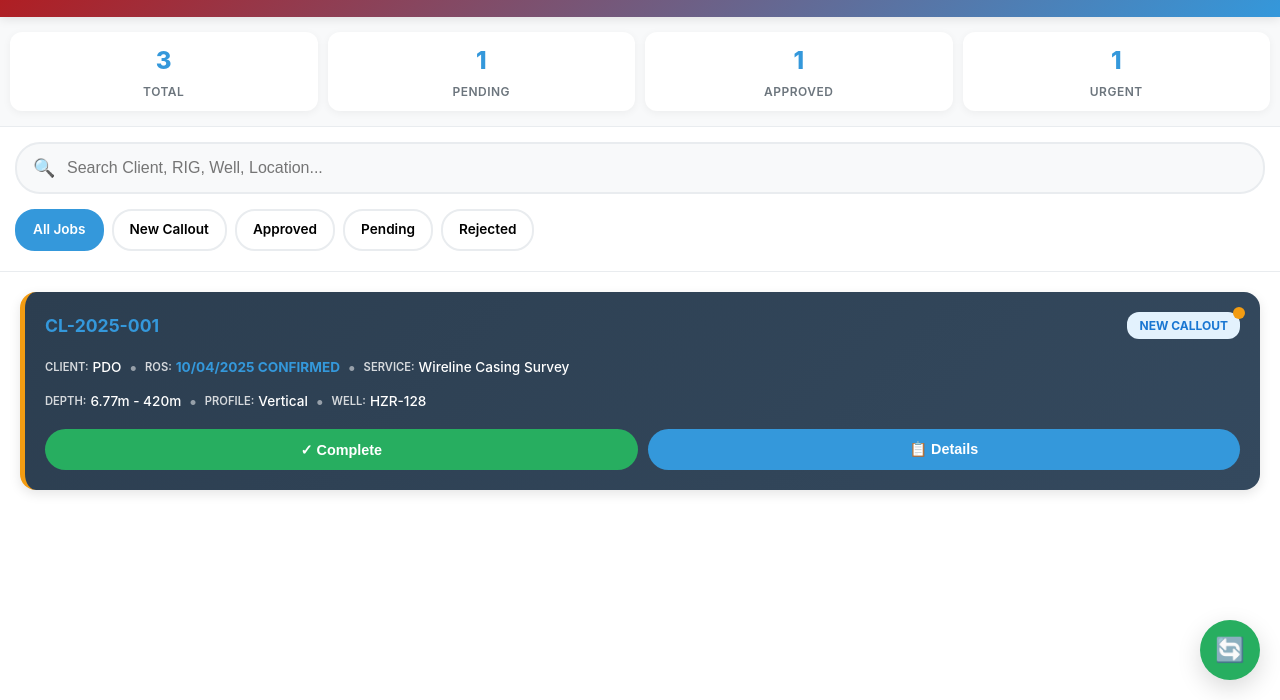
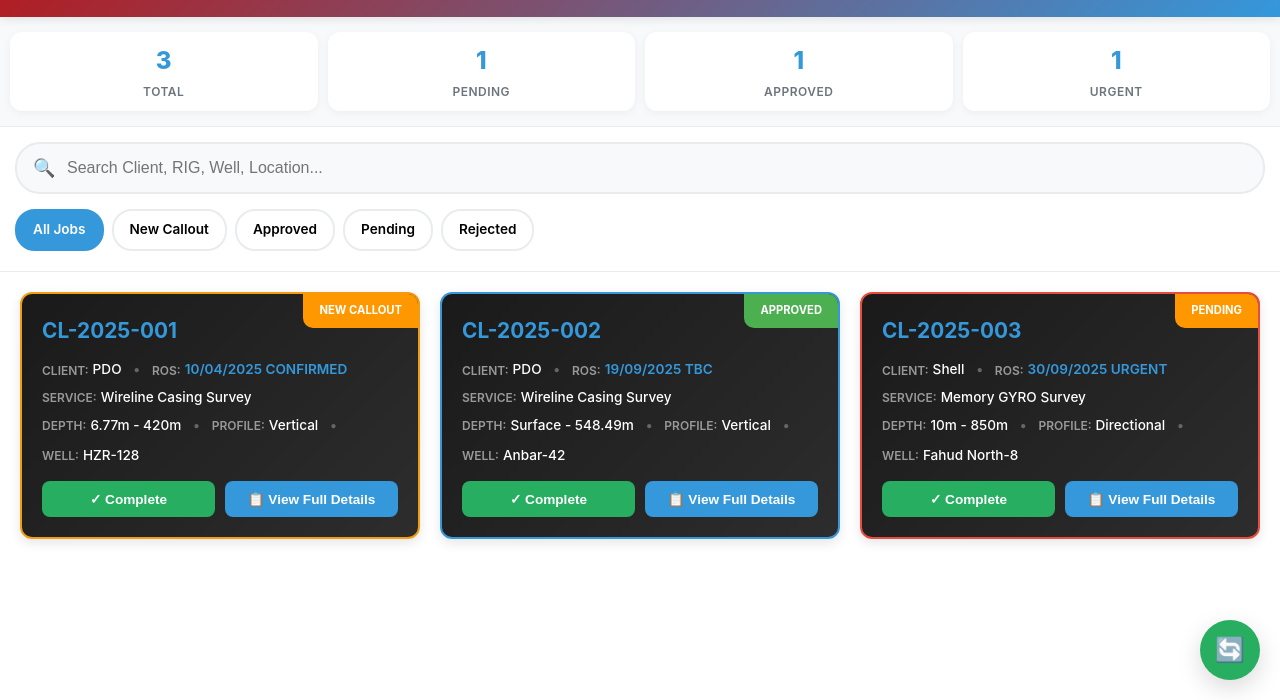
Before and after one commit to SK-SOG27/task-callout-dashboard, a plain HTML site: page index.html in a window 1280 px wide. Shown: the part 100-800 px from the top of the page. Drawn offline with Linux system fonts and the light colour scheme.

Commit message:
2 Update index.html

```diff
--- a/index.html
+++ b/index.html
@@ -165,68 +165,54 @@
         }
 
         .job-card {
-            background: linear-gradient(135deg, #2c3e50 0%, #34495e 100%);
-            border-radius: 16px;
+            background: linear-gradient(135deg, #1a1a1a 0%, #2d2d2d 100%);
+            border-radius: 12px;
             padding: 20px;
             box-shadow: var(--card-shadow);
             transition: all 0.3s ease;
             position: relative;
-            border-left: 5px solid var(--secondary-color);
+            border: 2px solid #333;
             color: #ffffff;
         }
 
-        .job-card.priority-urgent { border-left-color: var(--danger-color); }
-        .job-card.priority-high { border-left-color: var(--warning-color); }
+        .job-card.priority-urgent { border-color: var(--danger-color); }
+        .job-card.priority-high { border-color: var(--warning-color); }
+        .job-card.priority-normal { border-color: var(--secondary-color); }
 
-        .priority-dot {
+        .status-indicator {
             position: absolute;
-            top: 15px;
-            right: 15px;
-            width: 12px;
-            height: 12px;
-            border-radius: 50%;
-            background: var(--secondary-color);
+            top: 0;
+            right: 0;
+            padding: 8px 16px;
+            border-radius: 0 10px 0 10px;
+            font-size: 0.7rem;
+            font-weight: 700;
+            text-transform: uppercase;
         }
 
-        .priority-urgent .priority-dot { background: var(--danger-color); }
-        .priority-high .priority-dot { background: var(--warning-color); }
+        .status-indicator.new { background: #ff9800; color: white; }
+        .status-indicator.approved { background: #4caf50; color: white; }
+        .status-indicator.pending { background: #ff9800; color: white; }
 
         .job-header {
-            display: flex;
-            justify-content: space-between;
-            align-items: flex-start;
-            margin-bottom: 15px;
-            flex-wrap: wrap;
-            gap: 10px;
+            margin-bottom: 12px;
+            padding-right: 100px;
         }
 
         .job-id {
-            font-size: 1.1rem;
+            font-size: 1.3rem;
             font-weight: 700;
             color: #3498db;
-            flex: 1;
+            margin-bottom: 8px;
         }
-
-        .status-badge {
-            padding: 4px 12px;
-            border-radius: 12px;
-            font-size: 0.75rem;
-            font-weight: 700;
-            text-transform: uppercase;
-            white-space: nowrap;
-        }
-
-        .status-newcallout { background: #e3f2fd; color: #1976d2; }
-        .status-approved { background: #e8f5e8; color: #2e7d32; }
-        .status-rejected { background: #ffebee; color: #c62828; }
-        .status-pending { background: #fff3e0; color: #f57c00; }
 
         .job-info-line {
             display: flex;
             align-items: center;
             flex-wrap: wrap;
             gap: 8px;
-            margin-bottom: 8px;
+            margin-bottom: 6px;
+            font-size: 0.85rem;
         }
 
         .info-item {
@@ -236,10 +222,9 @@
         }
 
         .info-label {
-            font-size: 0.7rem;
+            font-size: 0.75rem;
             font-weight: 600;
-            color: #ffffff;
-            opacity: 0.8;
+            color: #999;
             text-transform: uppercase;
         }
 
@@ -251,13 +236,13 @@
 
         .info-value.highlight {
             color: #3498db;
-            font-weight: 700;
+            font-weight: 600;
         }
 
         .info-divider {
-            color: #ffffff;
-            opacity: 0.5;
+            color: #666;
             font-weight: bold;
+            margin: 0 4px;
         }
 
         .action-buttons {
@@ -268,37 +253,37 @@
         }
 
         .btn-complete {
-            padding: 12px 20px;
+            padding: 10px 16px;
             background: var(--success-color);
             color: white;
             border: none;
-            border-radius: 25px;
+            border-radius: 8px;
             font-weight: 600;
-            font-size: 0.9rem;
+            font-size: 0.85rem;
             cursor: pointer;
             transition: all 0.3s ease;
         }
 
         .btn-complete:hover {
             background: #1e8449;
-            transform: translateY(-2px);
+            transform: translateY(-1px);
         }
 
         .details-btn {
-            padding: 12px 20px;
+            padding: 10px 16px;
             background: var(--secondary-color);
             color: white;
             border: none;
-            border-radius: 25px;
+            border-radius: 8px;
             font-weight: 600;
-            font-size: 0.9rem;
+            font-size: 0.85rem;
             cursor: pointer;
             transition: all 0.3s ease;
         }
 
         .details-btn:hover {
             background: #2980b9;
-            transform: translateY(-2px);
+            transform: translateY(-1px);
         }
 
         .refresh-btn {
@@ -595,11 +580,10 @@
         <div class="jobs-container" id="jobsContainer">
             <!-- Sample Job Cards -->
             <div class="job-card priority-high">
-                <div class="priority-dot"></div>
+                <div class="status-indicator new">NEW CALLOUT</div>
 
                 <div class="job-header">
                     <div class="job-id">CL-2025-001</div>
-                    <div class="status-badge status-newcallout">New Callout</div>
                 </div>
 
                 <div class="job-info-line">
@@ -612,7 +596,9 @@
                         <span class="info-label">ROS:</span>
                         <span class="info-value highlight">10/04/2025 CONFIRMED</span>
                     </span>
-                    <span class="info-divider">•</span>
+                </div>
+
+                <div class="job-info-line">
                     <span class="info-item">
                         <span class="info-label">SERVICE:</span>
                         <span class="info-value">Wireline Casing Survey</span>
@@ -641,7 +627,113 @@
                         ✓ Complete
                     </button>
                     <button class="details-btn" onclick="showJobDetails('CL-2025-001')">
-                        📋 Details
+                        📋 View Full Details
+                    </button>
+                </div>
+            </div>
+
+            <div class="job-card priority-normal">
+                <div class="status-indicator approved">APPROVED</div>
+
+                <div class="job-header">
+                    <div class="job-id">CL-2025-002</div>
+                </div>
+
+                <div class="job-info-line">
+                    <span class="info-item">
+                        <span class="info-label">CLIENT:</span>
+                        <span class="info-value">PDO</span>
+                    </span>
+                    <span class="info-divider">•</span>
+                    <span class="info-item">
+                        <span class="info-label">ROS:</span>
+                        <span class="info-value highlight">19/09/2025 TBC</span>
+                    </span>
+                </div>
+
+                <div class="job-info-line">
+                    <span class="info-item">
+                        <span class="info-label">SERVICE:</span>
+                        <span class="info-value">Wireline Casing Survey</span>
+                    </span>
+                </div>
+
+                <div class="job-info-line">
+                    <span class="info-item">
+                        <span class="info-label">DEPTH:</span>
+                        <span class="info-value">Surface - 548.49m</span>
+                    </span>
+                    <span class="info-divider">•</span>
+                    <span class="info-item">
+                        <span class="info-label">PROFILE:</span>
+                        <span class="info-value">Vertical</span>
+                    </span>
+                    <span class="info-divider">•</span>
+                    <span class="info-item">
+                        <span class="info-label">WELL:</span>
+                        <span class="info-value">Anbar-42</span>
+                    </span>
+                </div>
+
+                <div class="action-buttons">
+                    <button class="btn-complete" onclick="completeJob('CL-2025-002')">
+                        ✓ Complete
+                    </button>
+                    <button class="details-btn" onclick="showJobDetails('CL-2025-002')">
+                        📋 View Full Details
+                    </button>
+                </div>
+            </div>
+
+            <div class="job-card priority-urgent">
+                <div class="status-indicator pending">PENDING</div>
+
+                <div class="job-header">
+                    <div class="job-id">CL-2025-003</div>
+                </div>
+
+                <div class="job-info-line">
+                    <span class="info-item">
+                        <span class="info-label">CLIENT:</span>
+                        <span class="info-value">Shell</span>
+                    </span>
+                    <span class="info-divider">•</span>
+                    <span class="info-item">
+                        <span class="info-label">ROS:</span>
+                        <span class="info-value highlight">30/09/2025 URGENT</span>
+                    </span>
+                </div>
+
+                <div class="job-info-line">
+                    <span class="info-item">
+                        <span class="info-label">SERVICE:</span>
+                        <span class="info-value">Memory GYRO Survey</span>
+                    </span>
+                </div>
+
+                <div class="job-info-line">
+                    <span class="info-item">
+                        <span class="info-label">DEPTH:</span>
+                        <span class="info-value">10m - 850m</span>
+                    </span>
+                    <span class="info-divider">•</span>
+                    <span class="info-item">
+                        <span class="info-label">PROFILE:</span>
+                        <span class="info-value">Directional</span>
+                    </span>
+                    <span class="info-divider">•</span>
+                    <span class="info-item">
+                        <span class="info-label">WELL:</span>
+                        <span class="info-value">Fahud North-8</span>
+                    </span>
+                </div>
+
+                <div class="action-buttons">
+                    <button class="btn-complete" onclick="completeJob('CL-2025-003')">
+                        ✓ Complete
+                    </button>
+                    <button class="details-btn" onclick="showJobDetails('CL-2025-003')">
+                        📋 View Full Details
                     </button>
                 </div>
             </div>
```
